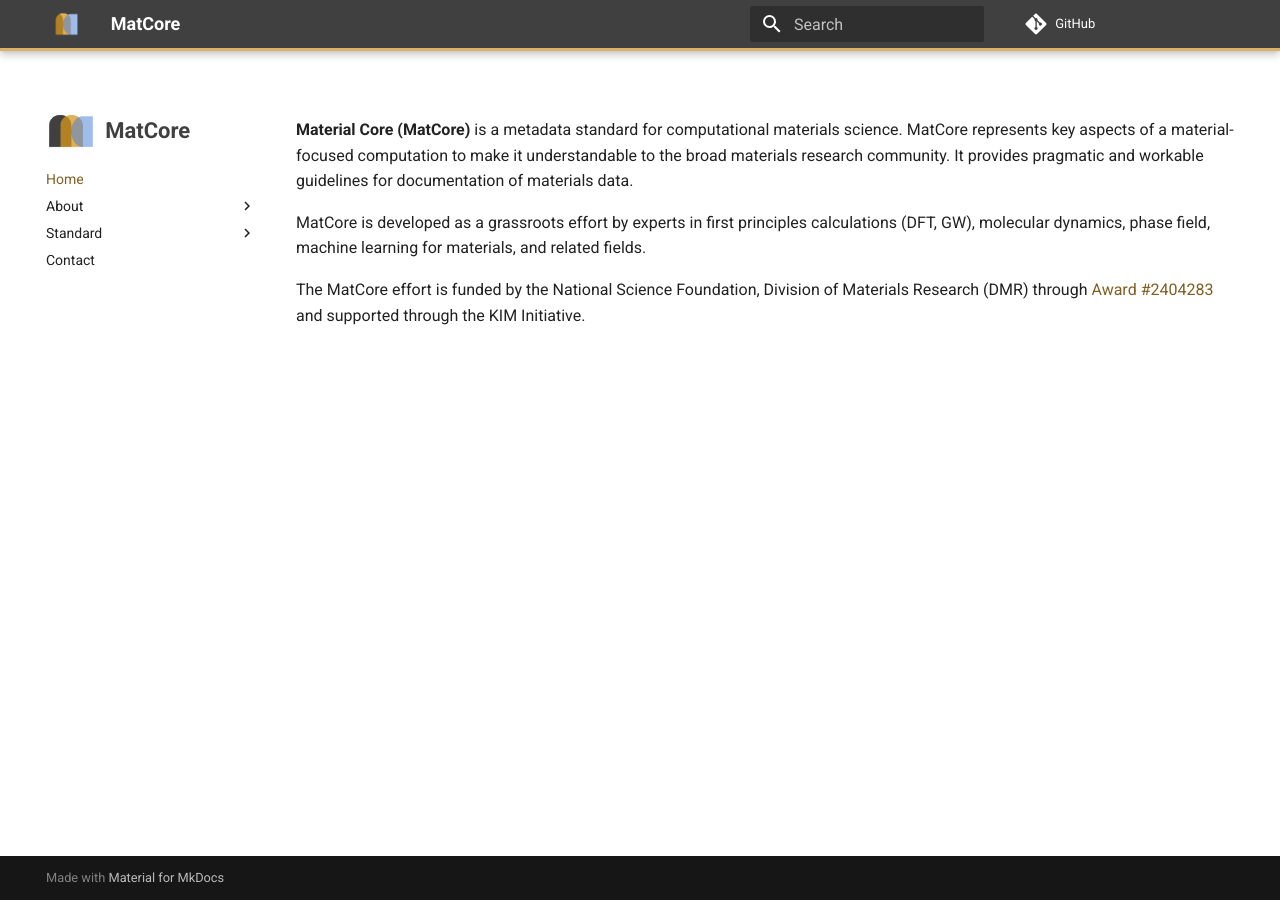
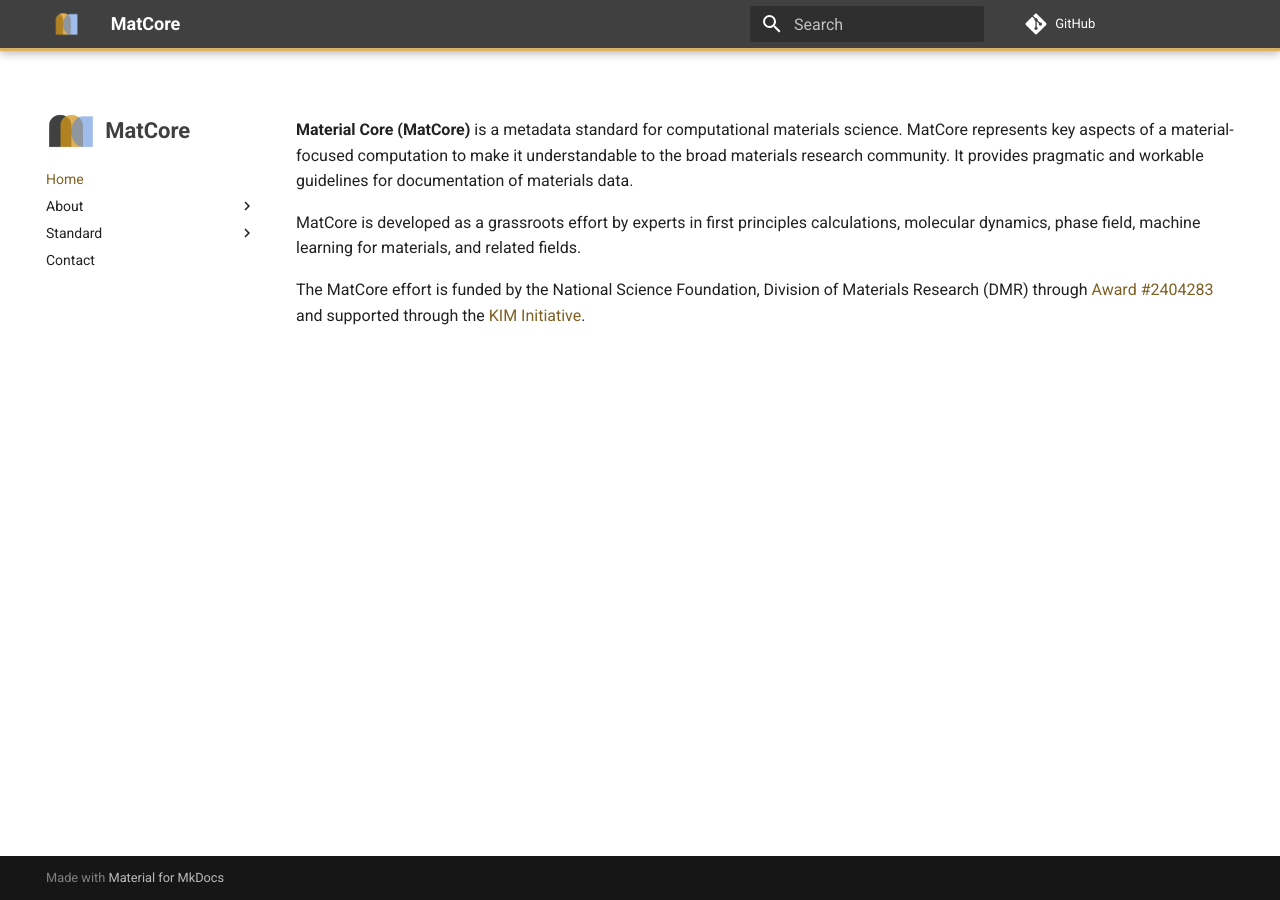
Before and after one commit to matcore-standard/matcore, an MkDocs documentation site: the page built from docs/index.md, in a window 1280 px wide. Built offline with MkDocs 1.6.1 and Material for MkDocs 9.7.7, drawn with Linux system fonts in a browser that asks for light colours; comment, search, counter and statistics services are not loaded; the version menu is left out.

```diff
--- a/docs/index.md
+++ b/docs/index.md
@@ -2,6 +2,6 @@
 
 **Material Core (MatCore)** is a metadata standard for computational materials science. MatCore represents key aspects of a material-focused computation to make it understandable to the broad materials research community. It provides pragmatic and workable guidelines for documentation of materials data.
 
-MatCore is developed as a grassroots effort by experts in first principles calculations (DFT, GW), molecular dynamics, phase field, machine learning for materials, and related fields.
+MatCore is developed as a grassroots effort by experts in first principles calculations, molecular dynamics, phase field, machine learning for materials, and related fields.
 
-The MatCore effort is funded by the National Science Foundation, Division of Materials Research (DMR) through [Award #2404283](https://www.nsf.gov/awardsearch/show-award?AWD_ID=2404283) and supported through the KIM Initiative.
+The MatCore effort is funded by the National Science Foundation, Division of Materials Research (DMR) through [Award #2404283](https://www.nsf.gov/awardsearch/show-award?AWD_ID=2404283) and supported through the [KIM Initiative](https://openkim.org).
```
